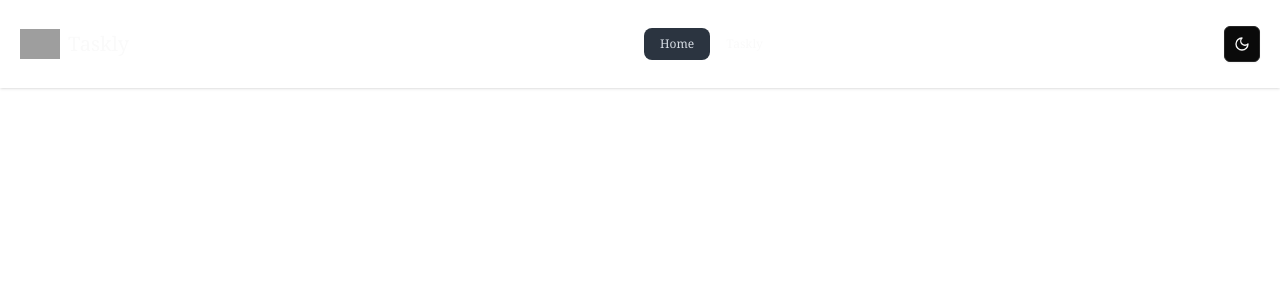
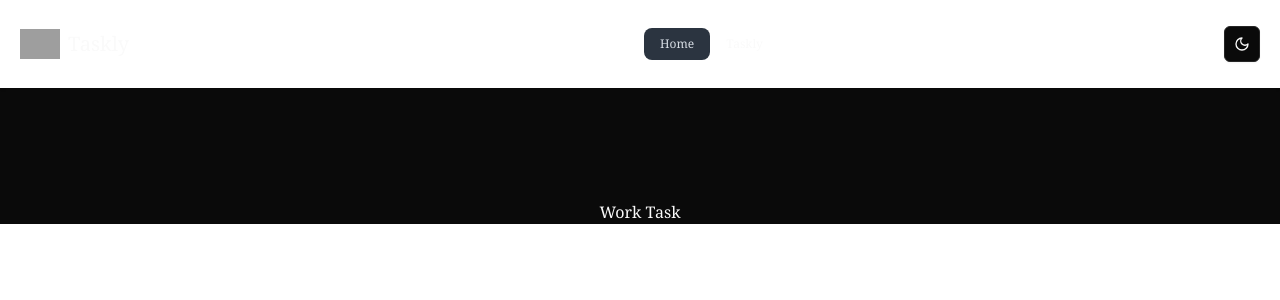
Before and after one commit to minhazapon/React-Redux-porject1, a React (Vite) app: page / in a window 1280 px wide. Shown: the top 300 px of the page. Built offline with nearby package versions, Linux system fonts and the light colour scheme; grey boxes are pictures that could not be loaded.

Commit message:
added fiole

```diff
--- a/src/Home.tsx
+++ b/src/Home.tsx
@@ -1,10 +1,9 @@
+import WorkTas from "./WorkTas";
 
 const Home = () => {
     return (
         <div>
-
-
-
+            <WorkTas></WorkTas>
         </div>
     );
 };
--- /dev/null
+++ b/src/WorkTas.tsx
@@ -0,0 +1,20 @@
+import { useSelector } from "react-redux";
+import { rootState } from "./redux/store"
+
+
+
+const WorkTas = () => {
+
+    const Tasks = useSelector((state: rootState) => state.taskZ.task)
+    console.log(Tasks)
+
+    return (
+        <div>
+            <div>
+                <p className=" font-serif text-center mt-28 mb-28 ml-16 mr-16 "> Work Task </p>
+            </div>
+        </div>
+    );
+};
+
+export default WorkTas;
--- a/src/redux/Task.ts
+++ b/src/redux/Task.ts
@@ -19,7 +19,7 @@ const initialState: ISK = {
 }
 
 const taskSlice = createSlice({
-    name: "task",
+    name: "WorkTask",
     initialState,
     reducers: {}
 })
```
